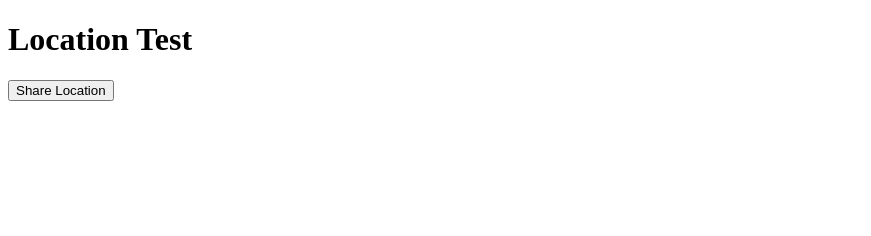
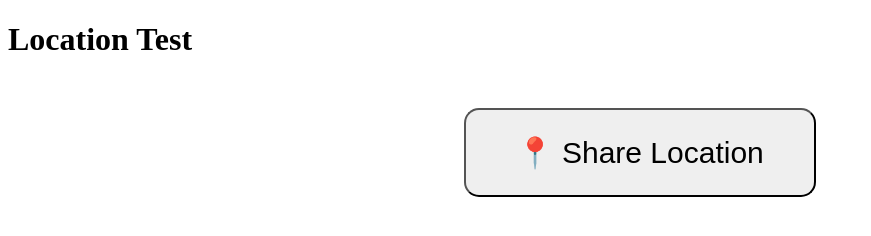
Before and after one commit to taptoopen-x/loc-share, a plain HTML site: page index.html in a window 1280 px wide. Shown: the whole page, without its empty margins (0-871 px from the left). Drawn offline with Linux system fonts and the light colour scheme.

Commit message:
Add files via upload

```diff
--- a/index.html
+++ b/index.html
@@ -3,7 +3,15 @@
 <body>
     <h1>Location Test</h1>
 
-    <button onclick="getLocation()">Share Location</button>
+    <div style="text-align:center; margin-top:50px;">
+    <button onclick="getLocation()" style="
+        font-size: 30px;
+        padding: 25px 50px;
+        border-radius: 15px;
+    ">
+        📍 Share Location
+    </button>
+</div>
 
     <p id="result"></p>
 
```
